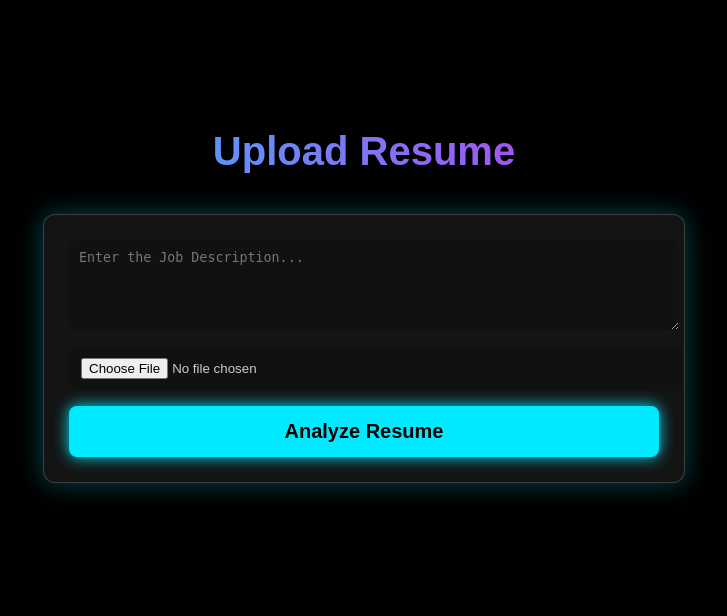
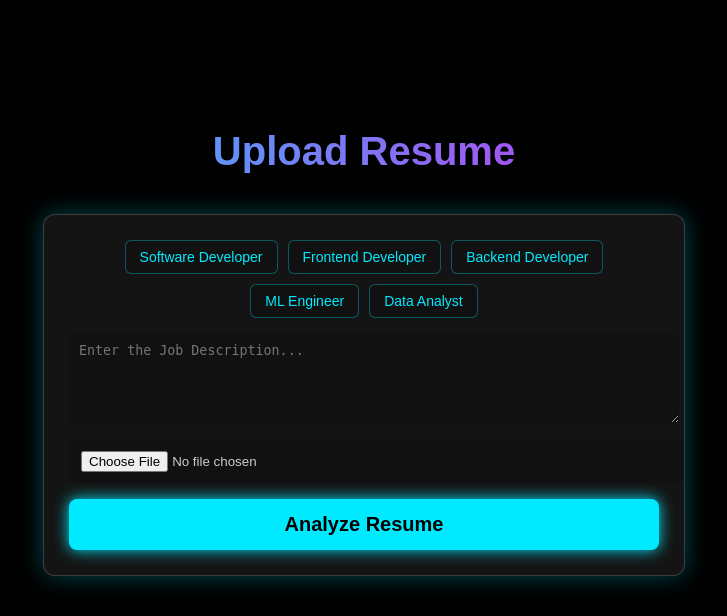
Before and after one commit to govindapasi/ai-resume-shortlist, a Flask app: page / in a window 1280 px wide. Shown: the part 1494-2110 px from the top of the page, without its empty margins (276-1003 px from the left). Run offline with Flask 3, Linux system fonts and the light colour scheme.

Commit message:
Update index.html

```diff
--- a/templates/index.html
+++ b/templates/index.html
@@ -78,6 +78,16 @@
         <h2 class="section-title">Upload Resume</h2>
 
       <form method="POST" enctype="multipart/form-data" class="upload-form glass">
+
+    <!-- JD SHORTCUT BUTTONS -->
+    <div class="jd-shortcuts">
+        <button type="button" onclick="setJD('Software Developer')">Software Developer</button>
+        <button type="button" onclick="setJD('Frontend Developer')">Frontend Developer</button>
+        <button type="button" onclick="setJD('Backend Developer')">Backend Developer</button>
+        <button type="button" onclick="setJD('Machine Learning Engineer')">ML Engineer</button>
+        <button type="button" onclick="setJD('Data Analyst')">Data Analyst</button>
+    </div>
+
     <textarea name="job_desc" placeholder="Enter the Job Description..." required></textarea>
 
     <input type="file" name="resume" required>
@@ -86,6 +96,21 @@
         Analyze Resume
     </button>
 </form>
+
+<!-- JD FILLER SCRIPT -->
+<script>
+function setJD(type) {
+    const jd = {
+        "Software Developer": `Looking for a software developer skilled in Python, JavaScript, SQL, APIs, problem solving, and debugging.`,
+        "Frontend Developer": `Seeking a frontend developer skilled in HTML, CSS, JavaScript, React, UI/UX, responsive design.`,
+        "Backend Developer": `Hiring backend developer with experience in Python/Node, REST APIs, databases, authentication.`,
+        "Machine Learning Engineer": `Need ML engineer with knowledge of Python, ML algorithms, data preprocessing, model training, TensorFlow/PyTorch.`,
+        "Data Analyst": `Looking for data analyst skilled in Excel, SQL, Python, data cleaning, Power BI/Tableau, visualization.`
+    };
+
+    document.querySelector("textarea[name='job_desc']").value = jd[type];
+}
+</script>
 
 
         <!-- RESULTS BOX -->
```
Lines whose indentation alone changed are shown as unchanged.
